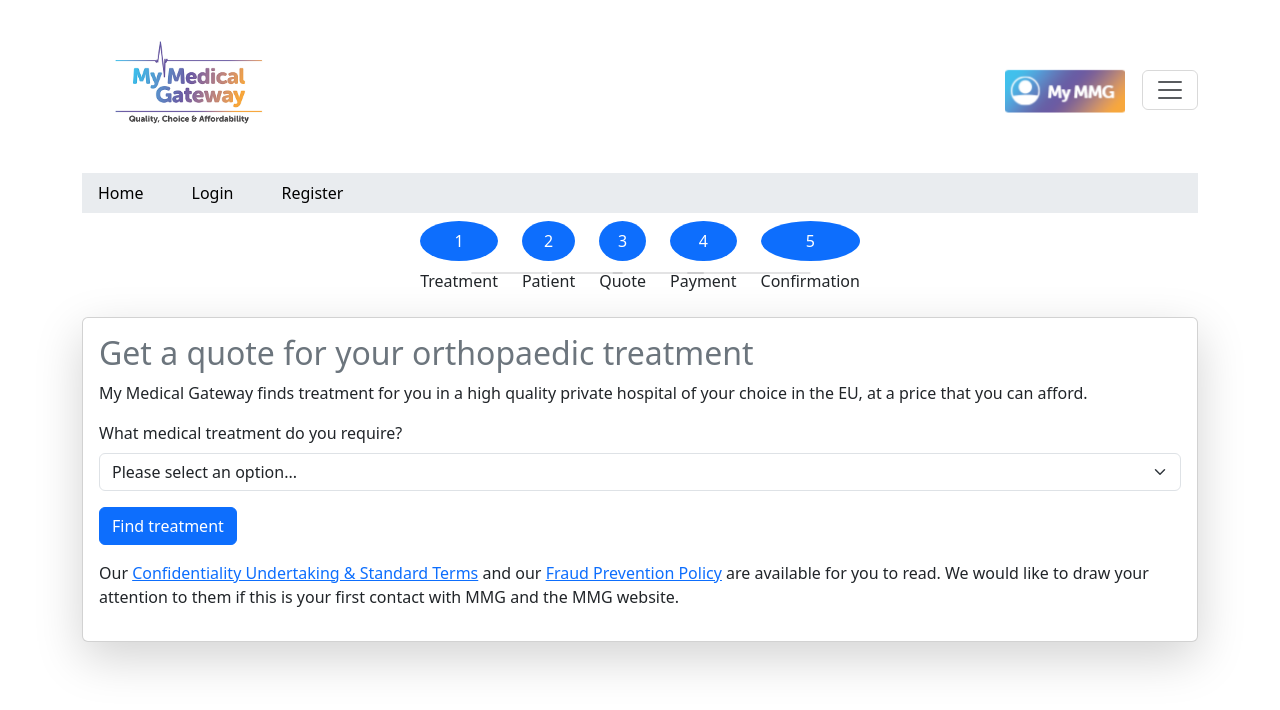
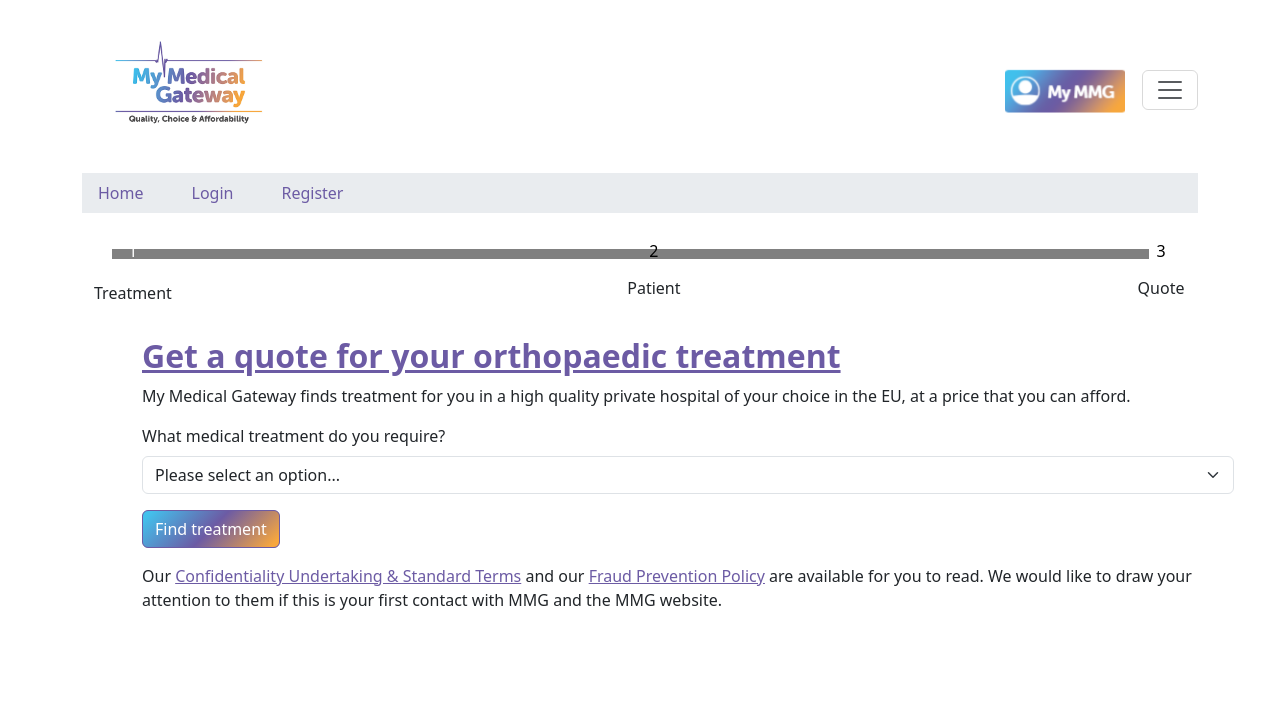
Before and after one commit to kaljuvee/flask-mmg, a Flask app: page /orthopaedics/get_quote in a window 1280 px wide. Shown: the top 710 px of the page. Run offline with Flask 3, Linux system fonts and the light colour scheme; some libraries are stand-ins or nearby versions.

Commit message:
changed default colors

```diff
--- a/mmg/static/main.css
+++ /dev/null
@@ -1,22 +0,0 @@
-/* Navbar override*/
-.nav-link,
-.navbar-brand {
-    color: #000;
-    cursor: pointer;
-}
-.nav-link {
-    margin-right: 1em !important;
-}
-.nav-link:hover {
-    color: #000;
-}
-.navbar-collapse {
-    justify-content: flex-end;
-}
-.navbar img {
-    width: 120px;
-    height: auto;
-}
-.navbar .navbar-brand img{
-    width: 220px !important;
-}
--- a/mmg/static/main.scss
+++ b/mmg/static/main.scss
@@ -1,5 +1,107 @@
+// customize variables
+$primary: #6c5ba4;
+$secondary: #43c0ec;
+$primary-gradient: linear-gradient(135deg, rgba(67,192,236,1) 5%, rgba(108,91,164,1) 50%, rgba(247,167,62,1) 95%);
 
-// custom variables
+
+@import "./bootstrap/scss/_functions";
+@import "./bootstrap/scss/_variables";
+
+$custom-theme-colors: (
+    "tertiary": #f7a73e,
+);
+
+$theme-colors: map-merge($custom-theme-colors, $theme-colors);
+
+// Custom gradient
+.primary-gradient-bg {
+    background: $primary-gradient;
+}
+
+.primary-gradient-text {
+    background: $primary-gradient;
+    -webkit-background-clip: text;
+    -webkit-text-fill-color: transparent;
+    background-clip: text;
+    color: transparent;
+}
+
+
+// Override Bootstrap's button styles
+.btn-primary {
+    background: $primary-gradient;
+    border: none; // Remove border if you want the button to look flat
+    color: white; // Ensure the text color is readable
+}
+
+/* Navbar override*/
+.nav-link,
+.navbar-brand {
+    color: #000;
+    cursor: pointer;
+}
+.nav-link {
+    margin-right: 1em !important;
+}
+.nav-link:hover {
+    color: #000;
+}
+.navbar-collapse {
+    justify-content: flex-end;
+}
+.navbar img {
+    width: 120px;
+    height: auto;
+}
+.navbar .navbar-brand img{
+    width: 220px !important;
+}
+
+h2 {
+    color: $primary !important;
+    font-weight: bold !important;
+}
+
+// Stepper
+.steps {
+    display: flex;
+    justify-content: space-between;
+    align-items: center;
+    margin-bottom: 2rem;
+    position: relative;
+}
+.step-button {
+    width: 50px;
+    height: 50px;
+    border-radius: 50%;
+    border: none;
+    background-color: var(--prm-gray);
+    transition: .4s;
+    background-color: $primary-gradient;
+}
+.step-button[aria-expanded="true"] {
+    width: 60px;
+    height: 60px;
+    background-color: var(--prm-color);
+    color: #fff;
+}
+.done {
+    background-color: var(--prm-color);
+    color: #fff;
+}
+.step-item {
+    z-index: 10;
+    text-align: center;
+}
+#progress {
+  -webkit-appearance:none;
+    position: absolute;
+    width: 95%;
+    z-index: 5;
+    height: 10px;
+    margin-left: 18px;
+    margin-bottom: 18px;
+}
 
 // import bootstrap
 @import "./bootstrap/scss/bootstrap";
--- a/mmg/templates/base.html
+++ b/mmg/templates/base.html
@@ -4,8 +4,7 @@
   <title>My Medical Gateway - {% block title %}{% endblock title %}</title>
   <meta charset="utf-8">
   <meta name="viewport" content="width=device-width, initial-scale=1">
-  <link href="{{ url_for('static', filename='css/main.min.css') }}" rel="stylesheet">
-  <link rel="stylesheet" type="text/css" href="{{ url_for('static', filename='main.css') }}">
+  <link href="{{ url_for('static', filename='css/main.min.css') }}" type="text/css" rel="stylesheet">
   {% block style %}{% endblock style %}
 </head>
 
--- a/mmg/templates/get_quote_base.html
+++ b/mmg/templates/get_quote_base.html
@@ -2,42 +2,39 @@
 
 {%block header%}
 <!-- Step Indicator -->
-<div class="row text-center mb-4">
-    <div class="col">
-        <div class="position-relative d-inline-block">
-            <div class="bg-primary text-white rounded-circle p-2">1</div>
-            <div class="pt-2">Treatment</div>
+<div class="container">
+<div class="accordion" id="accordionExample">
+<div class="steps">
+    <progress id="progress" value=0 max=100 ></progress>
+    <div class="step-item">
+        <button class="step-button text-center" type="button" data-bs-toggle="collapse"
+            data-bs-target="#collapseOne" aria-expanded="true" aria-controls="collapseOne">
+            1
+        </button>
+        <div class="step-title">
+            Treatment
         </div>
     </div>
-    <div class="col position-relative">
-        <hr class="w-100 position-absolute top-50 start-0 translate-middle" style="z-index: -1;">
-        <div class="position-relative d-inline-block">
-            <div class="bg-primary text-white rounded-circle p-2">2</div>
-            <div class="pt-2">Patient</div>
+    <div class="step-item">
+        <button class="step-button text-center collapsed" type="button" data-bs-toggle="collapse"
+            data-bs-target="#collapseTwo" aria-expanded="false" aria-controls="collapseTwo">
+            2
+        </button>
+        <div class="step-title">
+            Patient
         </div>
     </div>
-    <div class="col position-relative">
-        <hr class="w-100 position-absolute top-50 start-0 translate-middle" style="z-index: -1;">
-        <div class="position-relative d-inline-block">
-            <div class="bg-primary text-white rounded-circle p-2">3</div>
-            <div class="pt-2">Quote</div>
-        </div>
-    </div>
-    <div class="col position-relative">
-        <hr class="w-100 position-absolute top-50 start-0 translate-middle" style="z-index: -1;">
-        <div class="position-relative d-inline-block">
-            <div class="bg-primary text-white rounded-circle p-2">4</div>
-            <div class="pt-2">Payment</div>
-        </div>
-    </div>
-    <div class="col position-relative">
-        <hr class="w-100 position-absolute top-50 start-0 translate-middle" style="z-index: -1;">
-        <div class="position-relative d-inline-block">
-            <div class="bg-primary text-white rounded-circle p-2">5</div>
-            <div class="pt-2">Confirmation</div>
+    <div class="step-item">
+        <button class="step-button text-center collapsed" type="button" data-bs-toggle="collapse"
+            data-bs-target="#collapseThree" aria-expanded="false" aria-controls="collapseThree">
+            3
+        </button>
+        <div class="step-title">
+            Quote
         </div>
     </div>
 </div>
+
 {% endblock header %}
 {% block content %}
 
--- a/mmg/templates/treatments/orthopaedics/get_quote.html
+++ b/mmg/templates/treatments/orthopaedics/get_quote.html
@@ -5,10 +5,10 @@
 
 {% block content %}
 <!-- Form Section -->
-<div class="card shadow-lg">
-    <div class="card-body">
-        <h2 class="card-title text-secondary">Get a quote for your orthopaedic treatment</h2>
-        <p class="card-text">My Medical Gateway finds treatment for you in a high quality private hospital of your
+<div class="container m-5 mt-0">
+    <div class="row">
+        <h2 class="text-decoration-underline">Get a quote for your orthopaedic treatment</h2>
+        <p class="text">My Medical Gateway finds treatment for you in a high quality private hospital of your
             choice in the EU, at a price that you can afford.</p>
         <form action="{{ url_for('treatments.orthopaedics_get_quote') }}" method="POST">
             <div class="mb-3">
```
Also changed, not shown: mmg/templates/treatment_base.html (+5 -6 lines), mmg/static/css/main.min.css, 1 other file.
